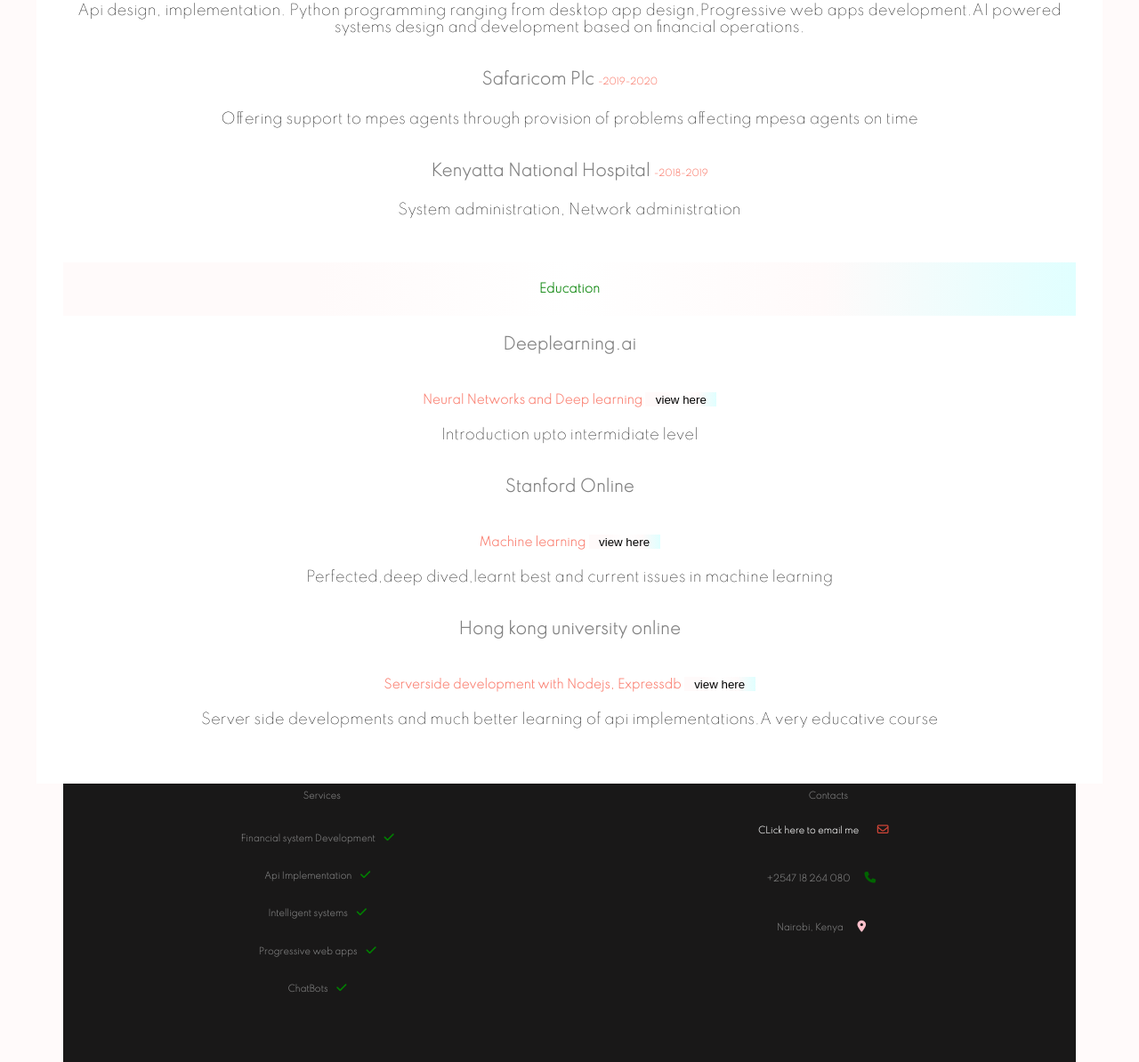
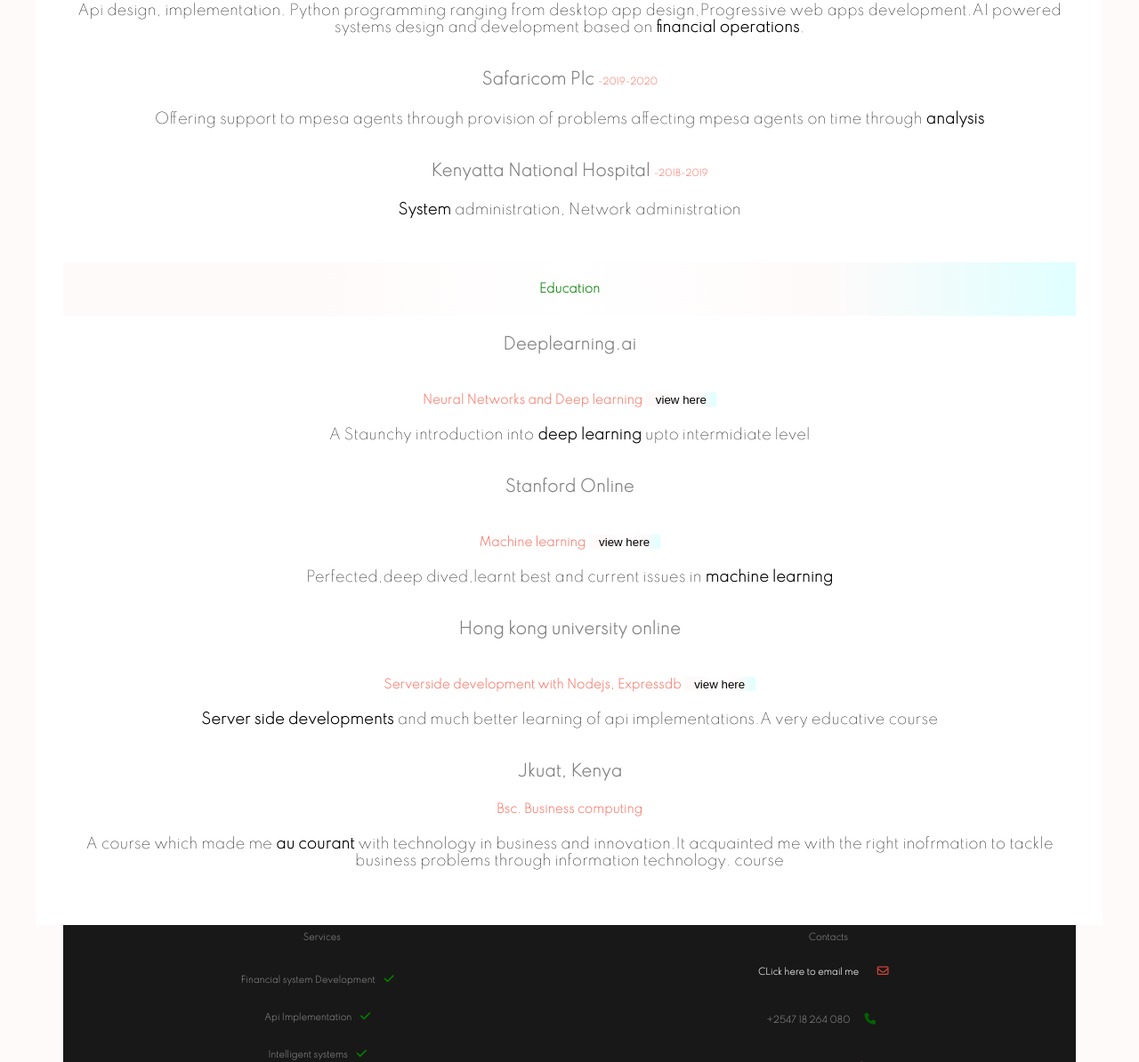
Before and after one commit to alerti/alerti.github.io, a plain HTML site: page index.html in a window 1280 px wide. Shown: the part 749-1943 px from the top of the page at 89% size. Drawn offline with Linux system fonts and the light colour scheme.

Commit message:
tenth commit

```diff
--- a/index.html
+++ b/index.html
@@ -99,16 +99,16 @@
             <h4 class="primary-text ">Fintech (london) Remote Developer <span class="primary-text3">-current</span>
             </h4>
             <p class="explanation">Api design, implementation. Python programming ranging from desktop app design,Progressive web apps
-                development.AI powered systems design and development based on financial operations.
+                development.AI powered systems design and development based on <strong>financial operations</strong>.
             </p>
         </div>
         <div class="same">
             <h4 class="primary-text ">Safaricom Plc <span class="primary-text3">-2019-2020</span></h4>
-            <p class="explanation">Offering support to mpes agents through provision of problems affecting mpesa agents on time</p>
+            <p class="explanation">Offering support to mpesa agents through provision of problems affecting mpesa agents on time through <strong>analysis</strong></p>
         </div>
         <div class="same">
             <h4 class="primary-text">Kenyatta National Hospital <span class="primary-text3">-2018-2019</span></h4>
-            <p class="explanation">System administration, Network administration</p>
+            <p class="explanation"><strong> System</strong> administration, Network administration</p>
         </div>
     </div>
     <div class="about-edu m-1">
@@ -120,17 +120,26 @@
             <h5 class="primary-text2 "><p class="tooltiptext">https://www.coursera.org/account/accomplishments/verify/4N4KT57ZWHR9</p>
 Neural Networks and Deep learning <a href="https://www.coursera.org/account/accomplishments/verify/4N4KT57ZWHR9"><button class="cert">view here</button></a>
             </h5>
-            <p class="explanation">Introduction upto intermidiate level</p>
+            <p class="explanation">A Staunchy introduction into <strong>deep learning</strong> upto intermidiate level</p>
         </div>
         <div class="same">
             <h4 class="primary-text ">Stanford Online</h4>
             <h5 class="primary-text2 "><p class="tooltiptext">https://www.coursera.org/account/accomplishments/verify/37MCT8KG8R9P</p>Machine learning <a href="https://www.coursera.org/account/accomplishments/verify/37MCT8KG8R9P"><button class="cert">view here</button></a></h5>
-            <p class="explanation">Perfected,deep dived,learnt best and current issues in machine learning</p>
+            <p class="explanation">Perfected,deep dived,learnt best and current issues in <strong>machine learning </strong></p>
         </div>
         <div class="same">
             <h4 class="primary-text ">Hong kong university online</h4>
             <h5 class="primary-text2 "><p class="tooltiptext">https://www.coursera.org/account/accomplishments/verify/M56U2ZCRARQ3</p>Serverside development with Nodejs, Expressdb  <a href="https://www.coursera.org/account/accomplishments/verify/M56U2ZCRARQ3"><button class="cert">view here</button></a></h5>
-            <p class="explanation">Server side developments and much better learning of api implementations.A very educative course</p>
+            <p class="explanation"><strong>Server side developments</strong> and much better learning of api implementations.A very educative course</p>
+        </div>
+        <div class="same">
+            <h4 class="primary-text ">Jkuat, Kenya</h4>
+            <h5 class="primary-text2 ">
+                Bsc. Business computing
+            </h5>
+            <p class="explanation">A course which made me <strong>au courant </strong> with technology in business and innovation.It acquainted me with the
+                right inofrmation to tackle business problems through information technology.
+                course</p>
         </div>
     </div>
 
```
